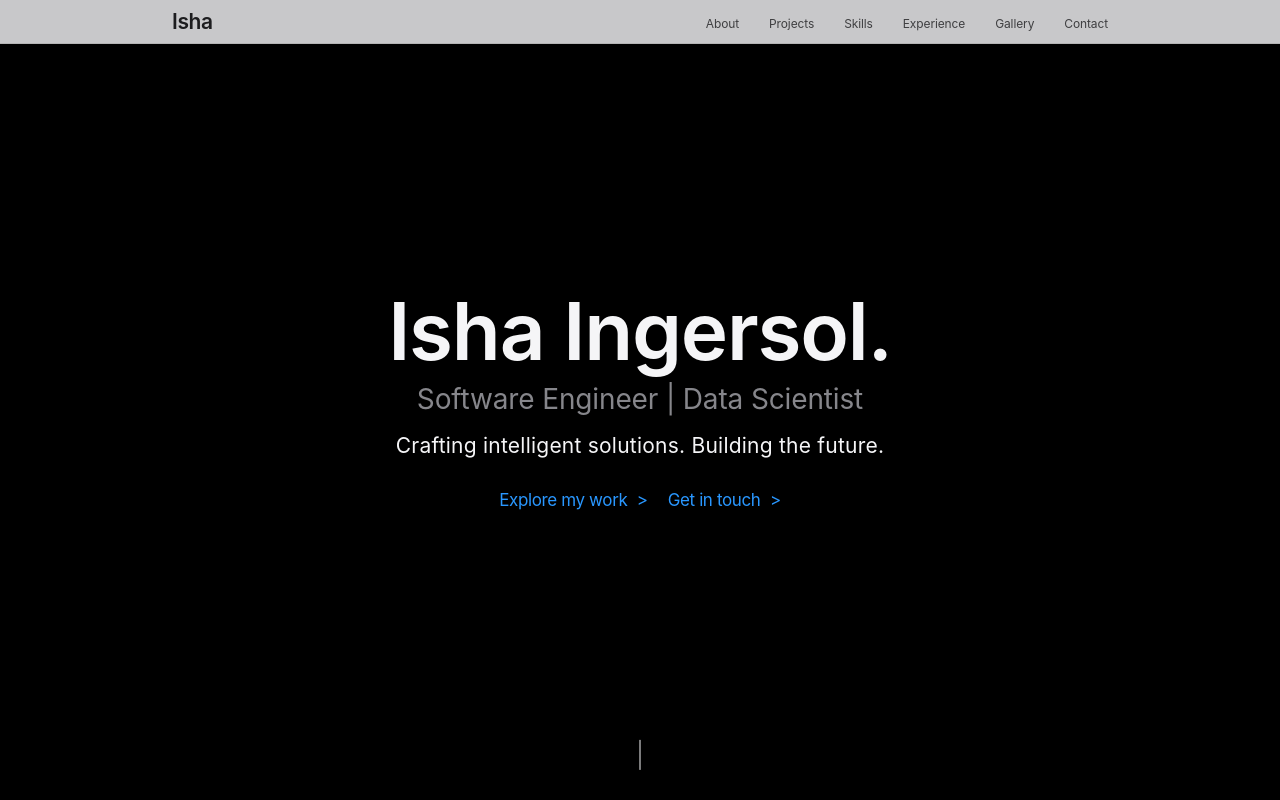
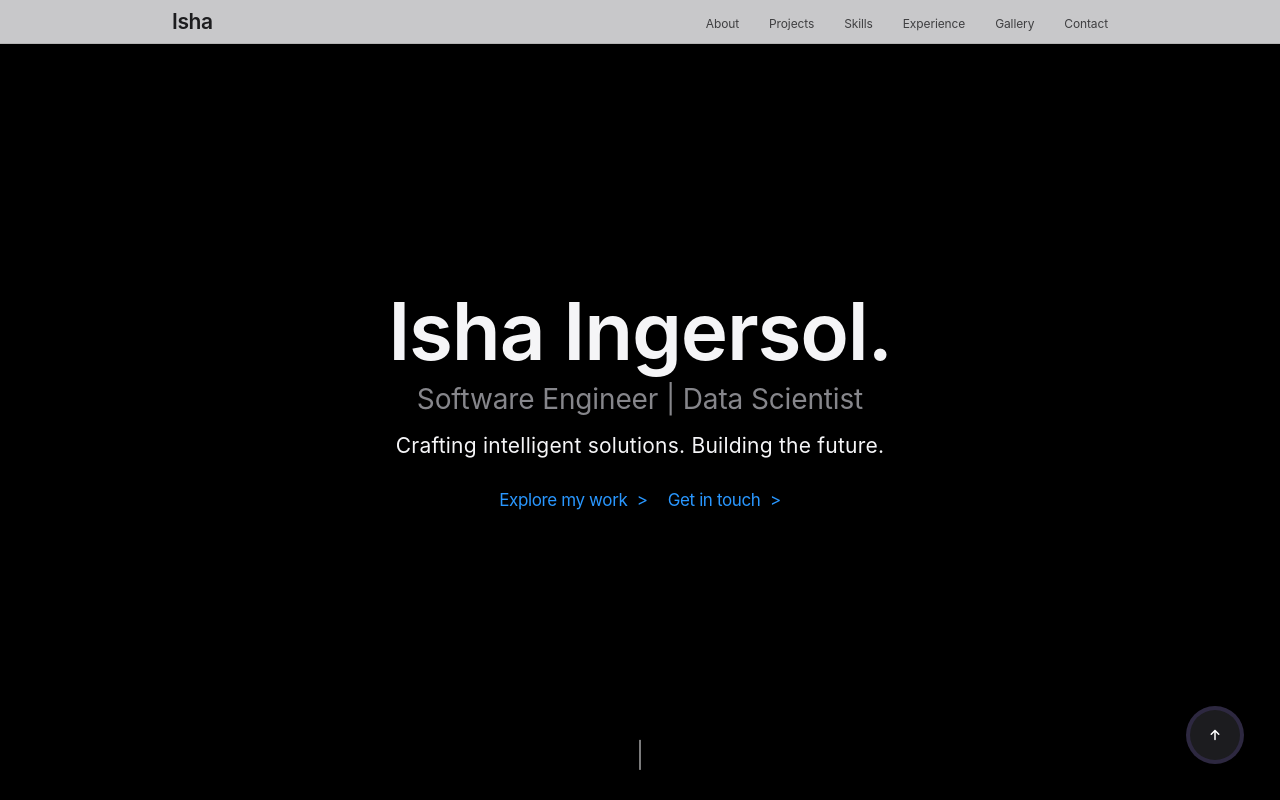
Before and after one commit to isha-ingersol/isha-portfolio, a React (Create React App) app: page / in a window 1280 px wide. Shown: the top 800 px of the page. Built offline with nearby package versions, Linux system fonts and the light colour scheme.

Commit message:
Added a back to top button

```diff
--- a/src/App.js
+++ b/src/App.js
@@ -17,6 +17,7 @@ import Brands from './components/Brands/Brands';
 import Gallery from './components/Gallery/Gallery';
 import Contact from './components/Contact/Contact';
 import Footer from './components/Footer/Footer';
+import BackToTop from './components/BackToTop/BackToTop';
 
 function App() {
   return (
@@ -54,6 +55,7 @@ function App() {
       <Contact />
 
       <Footer />
+      <BackToTop />
     </div>
   );
 }
--- /dev/null
+++ b/src/components/BackToTop/BackToTop.css
@@ -0,0 +1,49 @@
+.back-to-top-button {
+    width: 50px;
+    height: 50px;
+    border-radius: 50%;
+    background-color: #1c1c1f;
+    border: none;
+    display: flex;
+    align-items: center;
+    justify-content: center;
+    box-shadow: 0 0 0 4px rgba(180, 160, 255, 0.25);
+    cursor: pointer;
+    transition: all 0.3s ease;
+    position: fixed;
+    bottom: 40px;
+    right: 40px;
+    z-index: 1000;
+    overflow: hidden;
+}
+
+.svgIcon {
+    width: 12px;
+    height: 12px;
+    fill: white;
+    transition: opacity 0.3s ease;
+}
+
+.back-to-top-button:hover {
+    width: 140px;
+    border-radius: 50px;
+    background-color: #2997ff; /* Apple blue accent */
+}
+
+.back-to-top-button:hover .svgIcon {
+    /* transform: translateY(-300%); */
+    opacity: 0;
+}
+
+.back-to-top-button::before {
+    content: "Back to Top";
+    position: absolute;
+    font-size: 0px;
+    color: white;
+    transition: all 0.3s ease;
+}
+
+.back-to-top-button:hover::before {
+    font-size: 13px;
+    bottom: unset;
+}
--- /dev/null
+++ b/src/components/BackToTop/BackToTop.js
@@ -0,0 +1,18 @@
+import React from 'react';
+import './BackToTop.css';
+
+const BackToTop = () => {
+    const scrollToTop = () => {
+        window.scrollTo({ top: 0, behavior: 'smooth' });
+    };
+
+    return (
+        <button className="back-to-top-button" onClick={scrollToTop}>
+            <svg className="svgIcon" viewBox="0 0 384 512">
+                <path d="M214.6 41.4c-12.5-12.5-32.8-12.5-45.3 0l-160 160c-12.5 12.5-12.5 32.8 0 45.3s32.8 12.5 45.3 0L160 141.2V448c0 17.7 14.3 32 32 32s32-14.3 32-32V141.2L329.4 246.6c12.5 12.5 32.8 12.5 45.3 0s12.5-32.8 0-45.3l-160-160z"></path>
+            </svg>
+        </button>
+    );
+};
+
+export default BackToTop;
```
